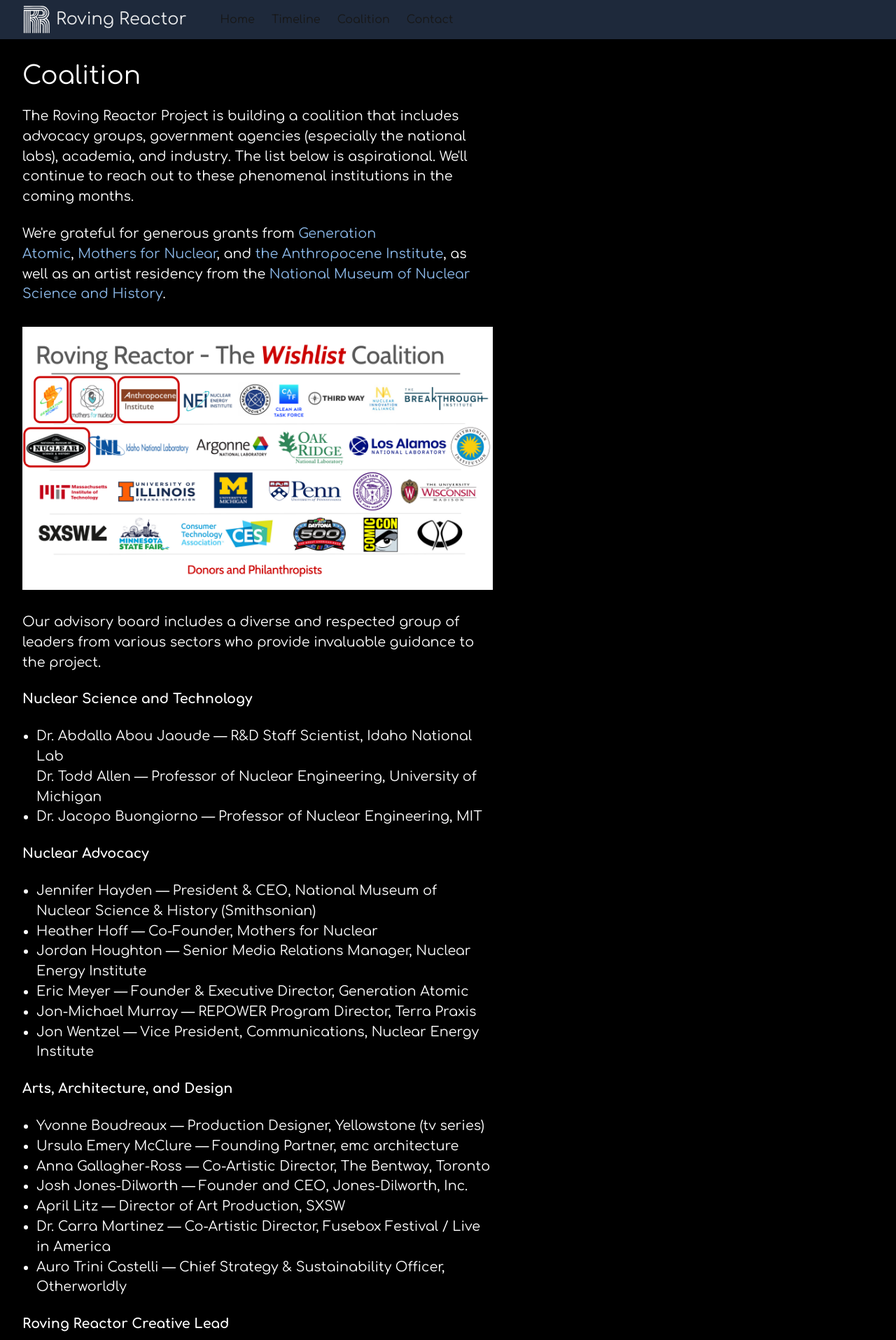
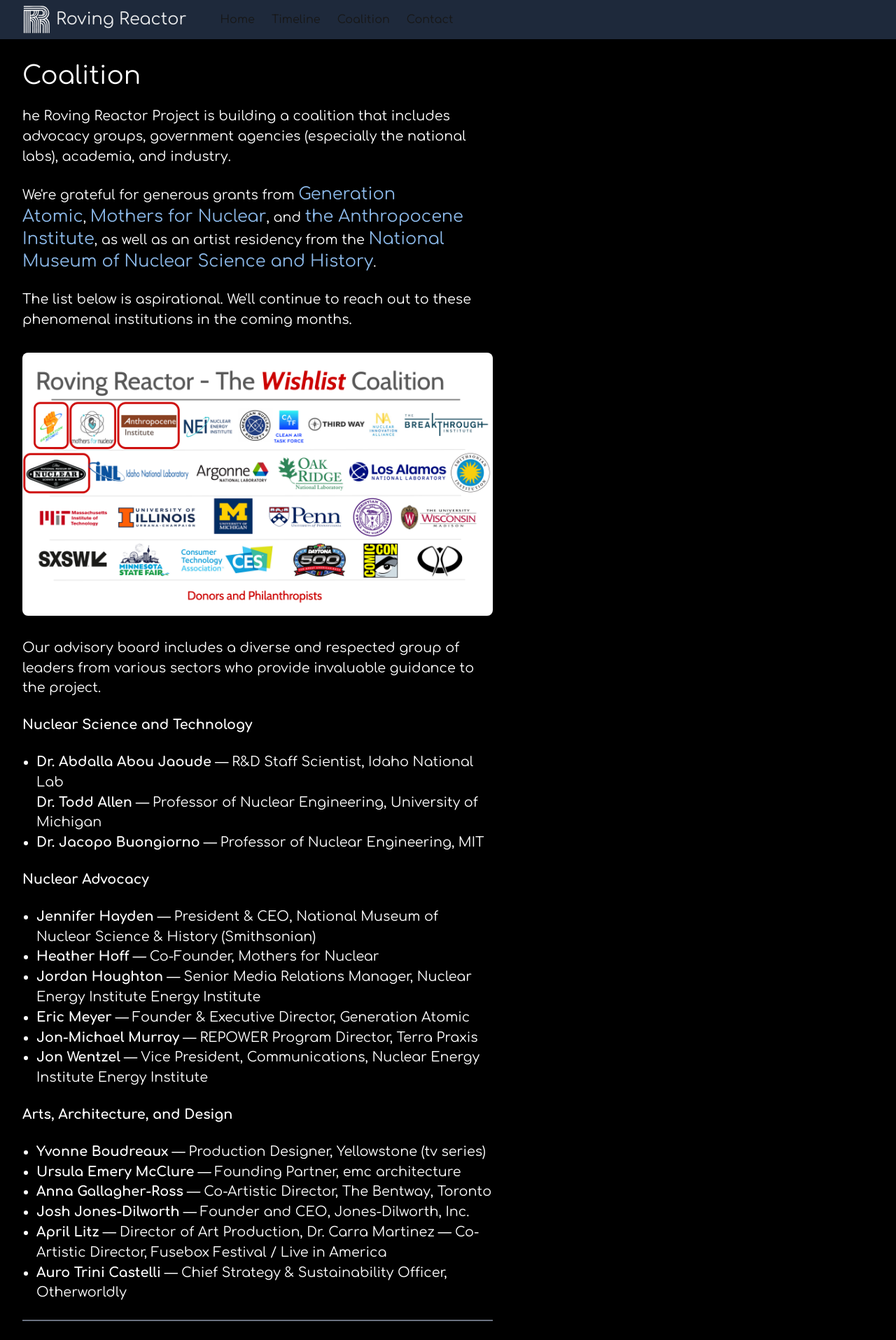
Before and after one commit to PhysicalPlant/rovingreactor_website, a Next.js app: page /coalition in a window 1280 px wide. Shown: the top 1915 px of the page at 70% size. Built offline with nearby package versions, Linux system fonts and the light colour scheme.

Commit message:
Updating formatting/text on coalition. Rounding images.

```diff
--- a/src/app/coalition/page.tsx
+++ b/src/app/coalition/page.tsx
@@ -8,32 +8,38 @@
           <div className="max-w-2xl" style={{fontSize: "1.2rem"}}>
             <h1 className="text-4xl text-white mb-6">Coalition</h1>
             <p className="text-white mb-6">
-              The Roving Reactor Project is building a coalition that includes
+              he Roving Reactor Project is building a coalition that includes
               advocacy groups, government agencies (especially the national
-              labs), academia, and industry. The list below is aspirational.
-              We&apos;ll continue to reach out to these phenomenal institutions
-              in the coming months.
+              labs), academia, and industry.
             </p>
             <p className="text-white mb-6">
               We&apos;re grateful for generous grants from&nbsp;
-              <a href="https://www.generationatomic.org/">Generation Atomic</a>
+              <a href="https://www.generationatomic.org/">
+                <span className="text-2xl">Generation Atomic</span>
+              </a>
               ,&nbsp;
               <a href="https://www.mothersfornuclear.org/">
-                Mothers for Nuclear
+                <span className="text-2xl">Mothers for Nuclear</span>
               </a>
               , and&nbsp;
               <a href="https://anthropoceneinstitute.com/">
-                the Anthropocene Institute
+                <span className="text-2xl">the Anthropocene Institute</span>
               </a>
               , as well as an artist residency from the&nbsp;
               <a href="https://www.nuclearmuseum.org/">
-                National Museum of Nuclear Science and History
+                <span className="text-2xl">
+                  National Museum of Nuclear Science and History
+                </span>
               </a>
               .
             </p>
+            <p className="text-white mb-6">
+              The list below is aspirational. We&apos;ll continue to reach out
+              to these phenomenal institutions in the coming months.
+            </p>
             <Image
               src="/img/wishlist-coalition.png"
-              className="my-8"
+              className="my-8 rounded-lg"
               alt="Coalition"
               width={1000}
               height={1000}
@@ -48,15 +54,15 @@
             </p>
             <ul className="list-disc text-white mb-6 pl-5">
               <li>
-                Dr. Abdalla Abou Jaoude &mdash; R&D Staff Scientist, Idaho
-                National Lab
+                <strong>Dr. Abdalla Abou Jaoude</strong> &mdash; R&D Staff
+                Scientist, Idaho National Lab
                 <br />
-                Dr. Todd Allen &mdash; Professor of Nuclear Engineering,
-                University of Michigan
+                <strong>Dr. Todd Allen</strong> &mdash; Professor of Nuclear
+                Engineering, University of Michigan
               </li>
               <li>
-                Dr. Jacopo Buongiorno &mdash; Professor of Nuclear Engineering,
-                MIT
+                <strong>Dr. Jacopo Buongiorno</strong> &mdash; Professor of
+                Nuclear Engineering, MIT
               </li>
             </ul>
             <p className="text-white mb-6 font-bold">
@@ -64,25 +70,28 @@
             </p>
             <ul className="list-disc text-white mb-6 pl-5">
               <li>
-                Jennifer Hayden &mdash; President & CEO, National Museum of
-                Nuclear Science & History (Smithsonian)
-              </li>
-              <li>Heather Hoff &mdash; Co-Founder, Mothers for Nuclear</li>
-              <li>
-                Jordan Houghton &mdash; Senior Media Relations Manager, Nuclear
-                Energy Institute
+                <strong>Jennifer Hayden</strong> &mdash; President & CEO,
+                National Museum of Nuclear Science & History (Smithsonian)
               </li>
               <li>
-                Eric Meyer &mdash; Founder & Executive Director, Generation
-                Atomic
+                <strong>Heather Hoff</strong> &mdash; Co-Founder, Mothers for
+                Nuclear
               </li>
               <li>
-                Jon-Michael Murray &mdash; REPOWER Program Director, Terra
-                Praxis
+                <strong>Jordan Houghton</strong> &mdash; Senior Media Relations
+                Manager, Nuclear Energy Institute Energy Institute
               </li>
               <li>
-                Jon Wentzel &mdash; Vice President, Communications, Nuclear
-                Energy Institute
+                <strong>Eric Meyer</strong> &mdash; Founder & Executive
+                Director, Generation Atomic
+              </li>
+              <li>
+                <strong>Jon-Michael Murray</strong> &mdash; REPOWER Program
+                Director, Terra Praxis
+              </li>
+              <li>
+                <strong>Jon Wentzel</strong> &mdash; Vice President,
+                Communications, Nuclear Energy Institute Energy Institute
               </li>
             </ul>
             <p className="text-white mb-6 font-bold">
@@ -90,30 +99,32 @@
             </p>
             <ul className="list-disc text-white mb-6 pl-5">
               <li>
-                Yvonne Boudreaux &mdash; Production Designer, Yellowstone (tv
-                series)
+                <strong>Yvonne Boudreaux</strong> &mdash; Production Designer,
+                Yellowstone (tv series)
               </li>
               <li>
-                Ursula Emery McClure &mdash; Founding Partner, emc architecture
+                <strong>Ursula Emery McClure</strong> &mdash; Founding Partner,
+                emc architecture
               </li>
               <li>
-                Anna Gallagher-Ross &mdash; Co-Artistic Director, The Bentway,
-                Toronto
+                <strong>Anna Gallagher-Ross</strong> &mdash; Co-Artistic
+                Director, The Bentway, Toronto
               </li>
               <li>
-                Josh Jones-Dilworth &mdash; Founder and CEO, Jones-Dilworth,
-                Inc.
+                <strong>Josh Jones-Dilworth</strong> &mdash; Founder and CEO,
+                Jones-Dilworth, Inc.
               </li>
-              <li>April Litz &mdash; Director of Art Production, SXSW</li>
               <li>
+                <strong>April Litz</strong> &mdash; Director of Art Production,
                 Dr. Carra Martinez &mdash; Co-Artistic Director, Fusebox
                 Festival / Live in America
               </li>
               <li>
-                Auro Trini Castelli &mdash; Chief Strategy & Sustainability
-                Officer, Otherworldly
+                <strong>Auro Trini Castelli</strong> &mdash; Chief Strategy &
+                Sustainability Officer, Otherworldly
               </li>
             </ul>
+            <div className="border border-gray-500 my-6"></div>
             <p className="text-white mb-6 font-bold">
               <b>Roving Reactor Creative Lead</b>
             </p>
@@ -143,7 +154,7 @@
             </p>
             <Image
               src="/img/100-faces.png"
-              className="my-8"
+              className="my-8 rounded-lg"
               alt="Faces"
               width={1000}
               height={1000}
```
